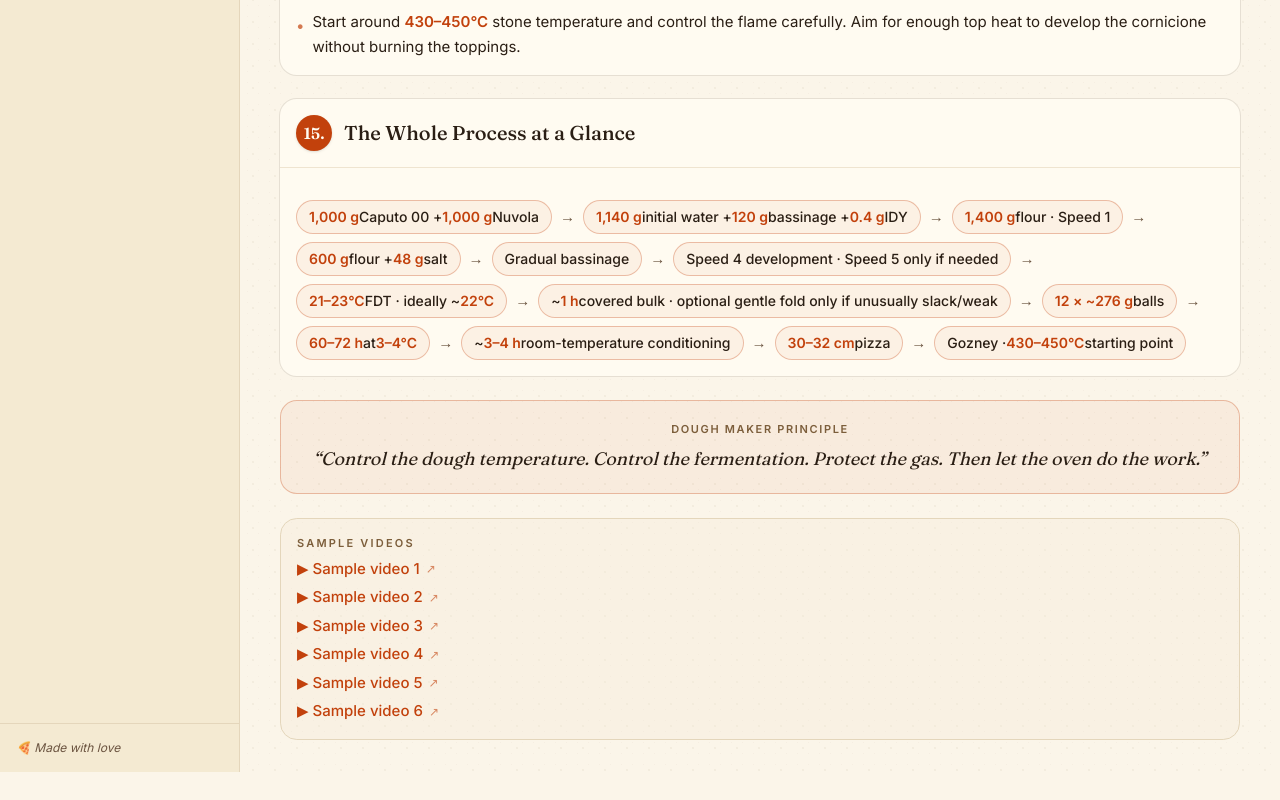
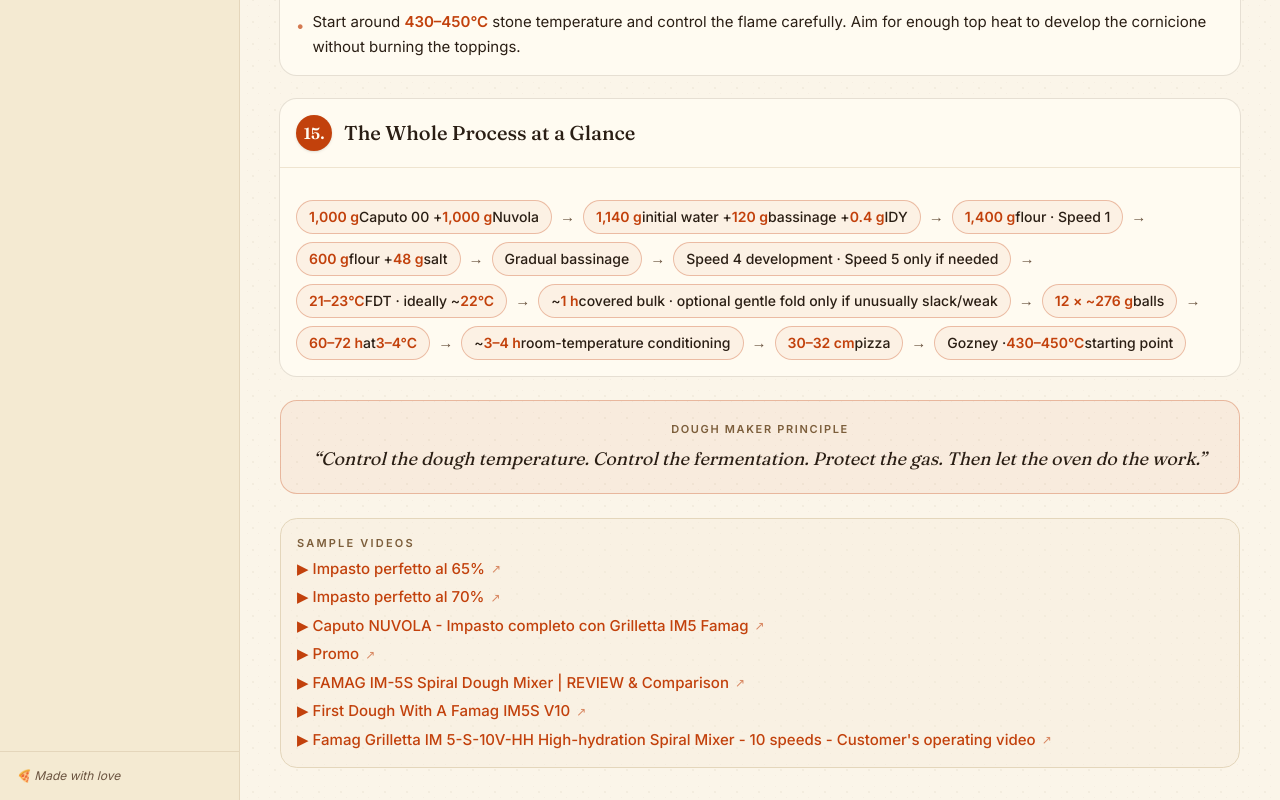
Before and after one commit to gnovoab/pizzaiiolo, a Next.js app: page /dough-maker in a window 1280 px wide. Shown: the part 5247-6047 px from the top of the page. Before the commit the page ends 6019 px from the top, so only its background shows below. Built offline with nearby package versions, Linux system fonts and the light colour scheme.

Commit message:
updated videos for FAMAG

```diff
--- a/src/app/dough-maker/page.tsx
+++ b/src/app/dough-maker/page.tsx
@@ -395,15 +395,16 @@ export default function DoughMakerPage() {
             <div className="text-[11px] uppercase tracking-[0.2em] text-secondary font-semibold mb-1.5">Sample Videos</div>
             <div className="flex flex-col gap-1.5">
               {[
-                "https://www.youtube.com/watch?v=e3Wd3n1EJag",
-                "https://www.youtube.com/shorts/g-ssatVbD0Q",
-                "https://www.youtube.com/watch?v=gDiFd5BpTY0&t=207s",
-                "https://www.youtube.com/watch?v=HgW_WzP4seU&t=522s",
-                "https://www.youtube.com/watch?v=keUvOIEVNk8&t=208s",
-                "https://www.youtube.com/watch?v=KOvqoHGWQSM",
-              ].map((url, index) => (
+                { title: "Impasto perfetto al 65%", url: "https://www.youtube.com/watch?v=aBcD5dmZ3sk" },
+                { title: "Impasto perfetto al 70%", url: "https://www.youtube.com/watch?v=_kBsyg2Li0w" },
+                { title: "Caputo NUVOLA - Impasto completo con Grilletta IM5 Famag", url: "https://www.youtube.com/watch?v=e3Wd3n1EJag" },
+                { title: "Promo", url: "https://www.youtube.com/shorts/g-ssatVbD0Q" },
+                { title: "FAMAG IM-5S Spiral Dough Mixer | REVIEW & Comparison", url: "https://www.youtube.com/watch?v=gDiFd5BpTY0&t=207s" },
+                { title: "First Dough With A Famag IM5S V10", url: "https://www.youtube.com/watch?v=HgW_WzP4seU&t=522s" },
+                { title: "Famag Grilletta IM 5-S-10V-HH High-hydration Spiral Mixer - 10 speeds - Customer's operating video", url: "https://www.youtube.com/watch?v=keUvOIEVNk8&t=208s" },
+              ].map(({ title, url }) => (
                 <a key={url} href={url} target="_blank" rel="noopener noreferrer" className="inline-flex items-center gap-1.5 text-[15px] text-primary hover:underline font-medium">
-                  ▶ Sample video {index + 1} <span className="text-xs opacity-60">↗</span>
+                  ▶ {title} <span className="text-xs opacity-60">↗</span>
                 </a>
               ))}
             </div>
```
